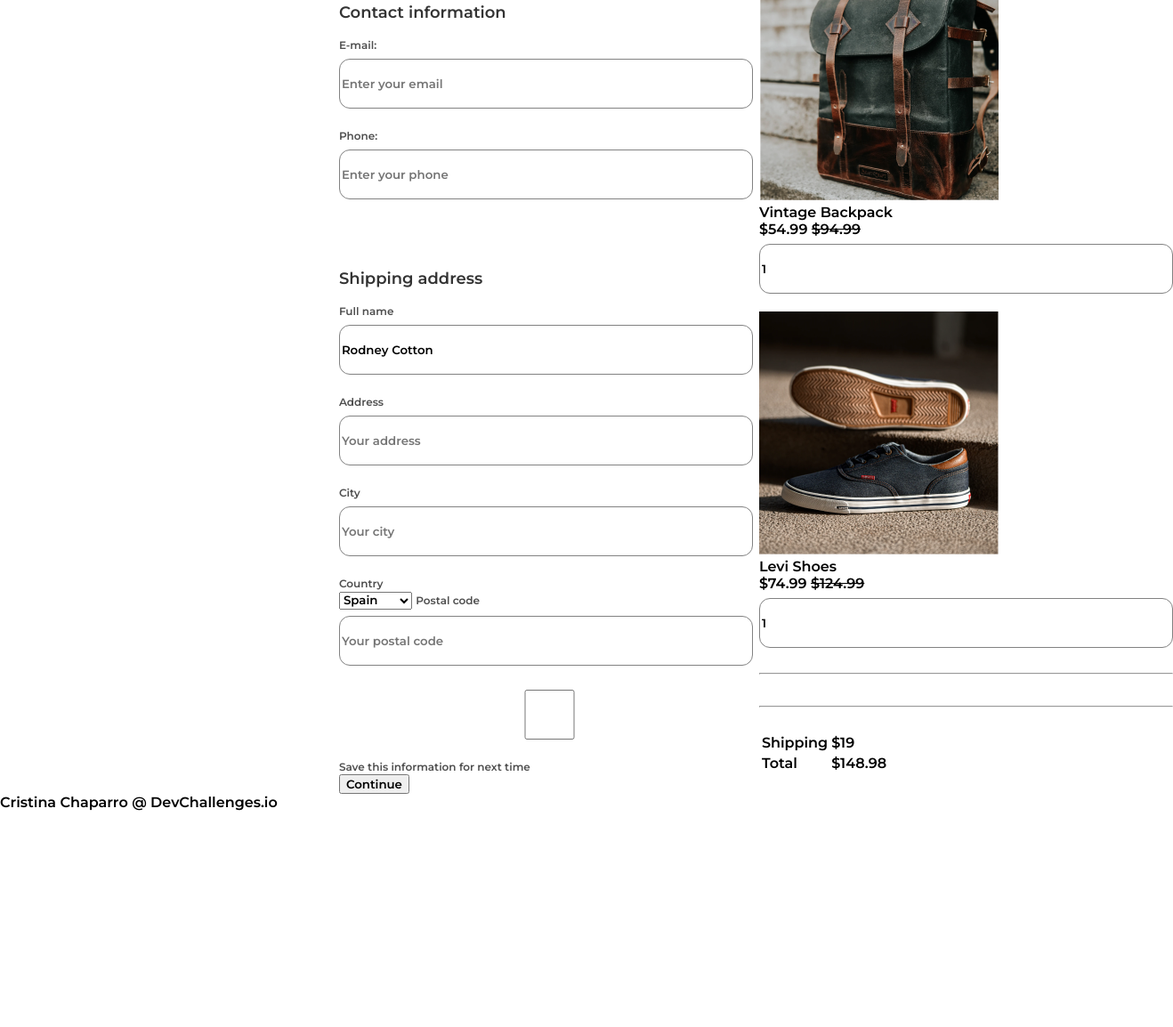
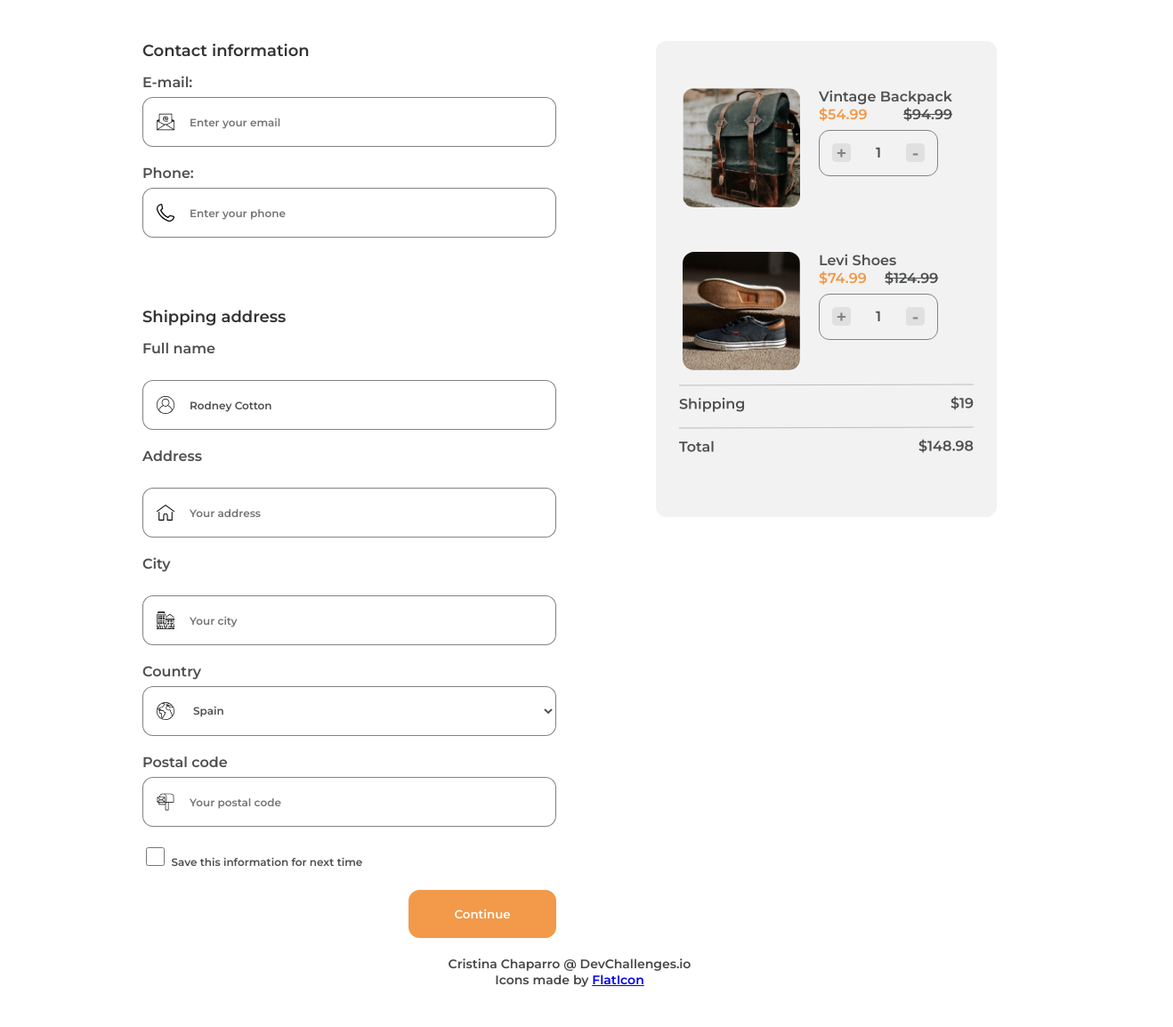
Before and after one commit to cristinachaparro/checkout-site, a plain HTML site: page index.html in a window 1280 px wide. Shown: the part 112-1266 px from the top of the page at 89% size, 1318 px wide, since content can reach past the window. Before the commit the page ends 1023 px from the top, so only its background shows below. Drawn offline with Linux system fonts and the light colour scheme.

Commit message:
finished project

```diff
--- a/index.html
+++ b/index.html
@@ -12,130 +12,160 @@
     />
   </head>
   <body>
+    <h1>Checkout</h1>
     <div class="site">
-      <h1>Checkout</h1>
       <div class="info">
         <div class="contact-info">
         <p class="title">Contact information</p>
         <form>
           <label for="email">E-mail:</label><br />
+          <div class="form-input">
+            <img class="input-icon"   src='./svg/email.svg' />
             <input
+              class="textbox"
               type="text"
               id="email"
               name="email"
               placeholder="Enter your email"
             /><br />
+          </div>
           <label for="phone">Phone:</label><br />
+          <div class="form-input">
+            <img class="input-icon" src="./svg/phone.svg">
               <input
+                class="textbox"
                 type="text"
                 id="phone"
                 name="phonenumber"
                 placeholder="Enter your phone"
                 required autocomplete="tel"
               />
+          </img>
+          </div>
         </div>
         <div class="shipping-info">
           <p class="title">Shipping address</p>
           <label for="fname">Full name</label><br />
+          <div class="form-input">
+            <img src="./svg/user.svg" alt="user icon" class="input-icon">
             <input
+              class="textbox"
               type="text"
               id="fname"
               name="fullname"
               value="Rodney Cotton"
             /><br />
-          <label for="address">Address</label><br />
+          </div>
+          <label for="address">Address</label><br/>
+          <div class="form-input">
+            <img src="./svg/home.svg" alt="home icon" class="input-icon">
             <input
+              class="textbox"
               type="text"
               id="address"
               name="ship-address"
               placeholder="Your address"
               autocomplete="shipping street-address"
             /><br />
+          </div>
           <label for="city">City</label><br />
+          <div class="form-input">
+            <img src="./svg/buildings.svg" alt="building skyline" class="input-icon">
             <input
+              class="textbox"
               type="text"
               id="city"
               name="ship-city"
               placeholder="Your city"
               autocomplete="shipping locality"
             /><br />
+          </div>
+          <div class="form-row">
             <label for="country">Country</label><br />
-          <select id="country" name="ship-country">
+            <div class="form-input">
+              <img src="./svg/worldwide.svg" alt="world icon" class="input-icon">
+              <select
+                class="textbox"
+                id="country" name="ship-country">
                 <option value="Spain">Spain</option>
                 <option value="France">France</option>
                 <option value="Portugal">Portugal</option>
                 <option value="Greece">Greece</option>
               </select>
+            </div>
             <label for="postal-code">Postal code</label>
+            <div class="form-input">
+              <img src="./svg/mailbox.svg" alt="mailbox icon" class="input-icon">
               <input
+                class="textbox"
                 type="text"
                 id="postal-code"
                 name="ship-postal-code"
                 placeholder="Your postal code"
                 autocomplete="shipping postal-code"
               />
-          <input type="checkbox" id="save-info" name="save-info" /><br />
-          <label for="save-info">Save this information for next time</label
+            </div>
+            </div>
+          <div class="wrap-checkbox">
+            <input class="checkbox" type="checkbox" id="save-info" name="save-info" />
+          <label class="save-info" for="save-info">Save this information for next time</label
           ><br />
         </form>
           </div>
-        <button>Continue</button>
+        </div>
+        <div class="button-wrapper">
+          <button class="continue">Continue</button>
+        </div>
       </div>
       <div class="summary">
         <div class="item1">
           <img
             src="photo1.png"
-            alt="Green vintage backpack with brown leather details."
-          />
+            alt="Green vintage backpack with brown leather details."/>
+            <div class="info-item1">
               <p>Vintage Backpack</p>
-          <p>$54.99 <strike>$94.99</strike></p>
+          <p class="price">$54.99 <strike>$94.99</strike></p>
           <form>
-            <label for="quantity"></label>
-            <input
-              type="number"
-              id="quantity"
-              name="quantity"
-              min="1"
-              max="5"
-              value="1"
-            />
+            <div class="amount-wrapper">
+              <button class="plus-btn">+</button>
+              <p class="quantity">1</p>
+              <button class="minus-btn">-</button>
+            </div>
           </form>
             </div>
+        </div>
+        <br>
         <div class="item2">
           <img src="photo2.png" alt="Denim shoes with brown sole." />
+          <div class="info-item2">
             <p>Levi Shoes</p>
-          <p>$74.99 <strike>$124.99</strike></p>
+            <p class="price">$74.99 <strike>$124.99</strike></p>
           <form>
-            <label for="quantity"></label>
-            <input
-              type="number"
-              id="quantity"
-              name="quantity"
-              min="1"
-              max="5"
-              value="1"
-            />
+            <div class="amount-wrapper">
+              <button class="plus-btn">+</button>
+              <p class="quantity">1</p>
+              <button class="minus-btn">-</button>
+            </div>
           </form>
-          <hr />
+          </div>
         </div>
         <div class="shopping-summary">
-          <table>
-            <tbody>
-              <tr>
-                <td>Shipping</td><br>
-                <td>$19</td>
-              </tr>
-              <hr>
-              <tr>
-                <td>Total</td><br>
-                <td>$148.98</td>
-              </tr>
-            </tbody>
-        </table>
+          <div class="shipping-costs">
+            <p>Shipping</p>
+            <p>$19</p>
+          </div>
+          <div class="total">
+            <p>Total</p>
+            <p>$148.98</p>
+          </div>
         </div>
 
       </div>
     </div>
+    <footer>
+      Cristina Chaparro @ DevChallenges.io
+      <br>
+      Icons made by <a href="https://www.flaticon.com/authors/free">FlatIcon</a>
+    </footer>
   </body>
-  <footer>Cristina Chaparro @ DevChallenges.io</footer>
 </html>
--- a/styles.css
+++ b/styles.css
@@ -10,7 +10,6 @@ body {
   padding: 0;
   height: 100vh;
   width: 100vw;
-  font-family: "Montserrat", sans-serif;
   overflow-x: hidden;
 }
 
@@ -24,11 +23,11 @@ p {
 /* body */
 
 .site {
-  margin-left: 240px;
-  margin-top: 64px;
+  width: 100vw;
+  max-width: 960px;
   display: flex;
-  flex-direction: column wrap;
-  justify-content: center;
+  justify-content: space-between;
+  margin: 0 auto;
 }
 
 h1 {
@@ -37,28 +36,50 @@ h1 {
   font-size: 36px;
   line-height: 44px;
   color: #4e5150;
+  max-width: 960px;
+  margin: 64px auto 50px;
 }
 
-label {
+.form-input {
+  position: relative;
+}
+
+.input-icon {
+  width: 20px;
+  position: absolute;
+  z-index: 1;
+  top: 25px;
+  left: 16px;
+}
+
+.input-phone {
+  width: 20px;
+  position: absolute;
+  z-index: 1;
+  top: 25px;
+  left: 14px;
+  color: #828282;
+}
+
+.textbox {
   font-style: normal;
   font-weight: 600;
   font-size: 12px;
   line-height: 15px;
   color: #4f4f4f;
   transform: rotate(-0.02deg);
-}
-
-input {
   width: 465px;
   height: 56px;
   border: 1px solid #828282;
   border-radius: 12px;
   margin-top: 7px;
   margin-bottom: 20px;
+  padding: 18px 52px;
+  background: none;
 }
 
-.info {
-  margin-top: 51px;
+.form-row {
+  width: 465px;
 }
 
 .title {
@@ -71,6 +92,201 @@ input {
   transform: rotate(-0.02deg);
 }
 
+label {
+  color: #4F4F4F;
+  transform: rotate(-0.02deg);
+}
+
 .shipping-info {
   margin-top: 58px;
+  display: flex;
+  flex-direction: column;
 }
+
+.wrap-checkbox {
+  display: row;
+  justify-content: center;
+  align-items: center;
+}
+
+.checkbox {
+  width: 21px;
+  height: 21px;
+}
+
+.save-info {
+  font-style: normal;
+  font-weight: 600;
+  font-size: 12px;
+  line-height: 15px;
+  color: #4f4f4f;
+  transform: rotate(-0.02deg);
+}
+
+.button-wrapper {
+  text-align: right;
+}
+
+.continue {
+  width: 166px;
+  height: 54px;
+  color: white;
+  background: #f2994a;
+  border-radius: 12px;
+  border: 1px solid #f2994a;
+  margin-top: 23px;
+}
+
+.summary {
+  background: #f2f2f2;
+  border-radius: 12px;
+  width: 383px;
+  height: 535px;
+  display: flex;
+  flex-direction: column;
+  justify-content: center;
+}
+
+.summary img {
+  max-width: 136px;
+  max-height: 134px;
+  object-fit: cover;
+  border-radius: 13px;
+  margin-right: 21px;
+  margin-left: 30px;
+}
+
+.item1 {
+  display: flex;
+  flex-direction: row;
+  margin-bottom: 31px;
+}
+
+.info-item1,
+.info-item2 {
+  display: flex;
+  flex-direction: column;
+}
+
+.item2 {
+  display: flex;
+  flex-direction: row;
+}
+
+p,
+strike {
+  font-style: normal;
+  font-weight: 600;
+  font-size: 16px;
+  line-height: 20px;
+  color: #4e5150;
+  transform: rotate(-0.02deg);
+}
+
+.price {
+  display: flex;
+  justify-content: space-between;
+}
+
+.amount-wrapper {
+  border-radius: 12px;
+  border: 1px solid #828282;
+  display: flex;
+  justify-content: space-around;
+  align-items: center;
+  width: 134px;
+  height: 52px;
+  border: 1px solid #828282;
+  border-radius: 12px;
+  margin-top: 7px;
+  margin-bottom: 20px;
+}
+
+.plus-btn,
+.minus-btn {
+  width: 21px;
+  height: 21px;
+  background-color: #e0e0e0;
+  border: 1px solid #e0e0e0;
+  border-radius: 4px;
+  color: #828282;
+  font-size: 20px;
+  display: flex;
+  align-items: center;
+  justify-content: center;
+}
+
+.price {
+  font-style: normal;
+  font-weight: 600;
+  font-size: 16px;
+  line-height: 20px;
+  color: #f2994a;
+  transform: rotate(-0.02deg);
+}
+
+.shipping-costs,
+.total {
+  display: flex;
+  flex-flow: row;
+  justify-content: space-between;
+  margin: 16px 26px;
+  padding-top: 11px;
+  border-top: 1px solid #bdbdbd;
+  transform: rotate(-0.18deg);
+}
+
+@media screen and (max-width: 667px) {
+  .site {
+    /* width: 375px; */
+    display: flex;
+    flex-direction: column-reverse;
+    padding-left: 10px;
+    padding-right: 10px;
+  }
+
+  h1 {
+    margin-top: 32px;
+    margin-left: 10px;
+    margin-bottom: 0px;
+  }
+
+  .textbox {
+    width: 100%;
+    height: 41px;
+  }
+
+  .form-row {
+    width: 100%;
+  }
+
+  .input-icon {
+    width: 20px;
+    position: absolute;
+    z-index: 1;
+    top: 18px;
+    left: 16px;
+  }
+
+  .summary {
+    margin: 20px auto 40px;
+    width: 350px;
+    height: 489px;
+  }
+
+  .button-wrapper {
+    text-align: right;
+    margin-right: 10px;
+  }
+}
+
+/* footer */
+
+footer {
+  font-family: "Montserrat", sans-serif;
+  font-size: 14px;
+  color: rgba(51, 51, 51, 0.9);
+  height: 10%;
+  margin-top: 20px;
+  text-align: center;
+}
```
Also changed, not shown: svg/buildings.svg (added), svg/email.svg (added), svg/home.svg (added), svg/mailbox.svg (added), svg/phone.svg (added), svg/user.svg (added), svg/worldwide.svg (added). Lines whose indentation alone changed are shown as unchanged.
